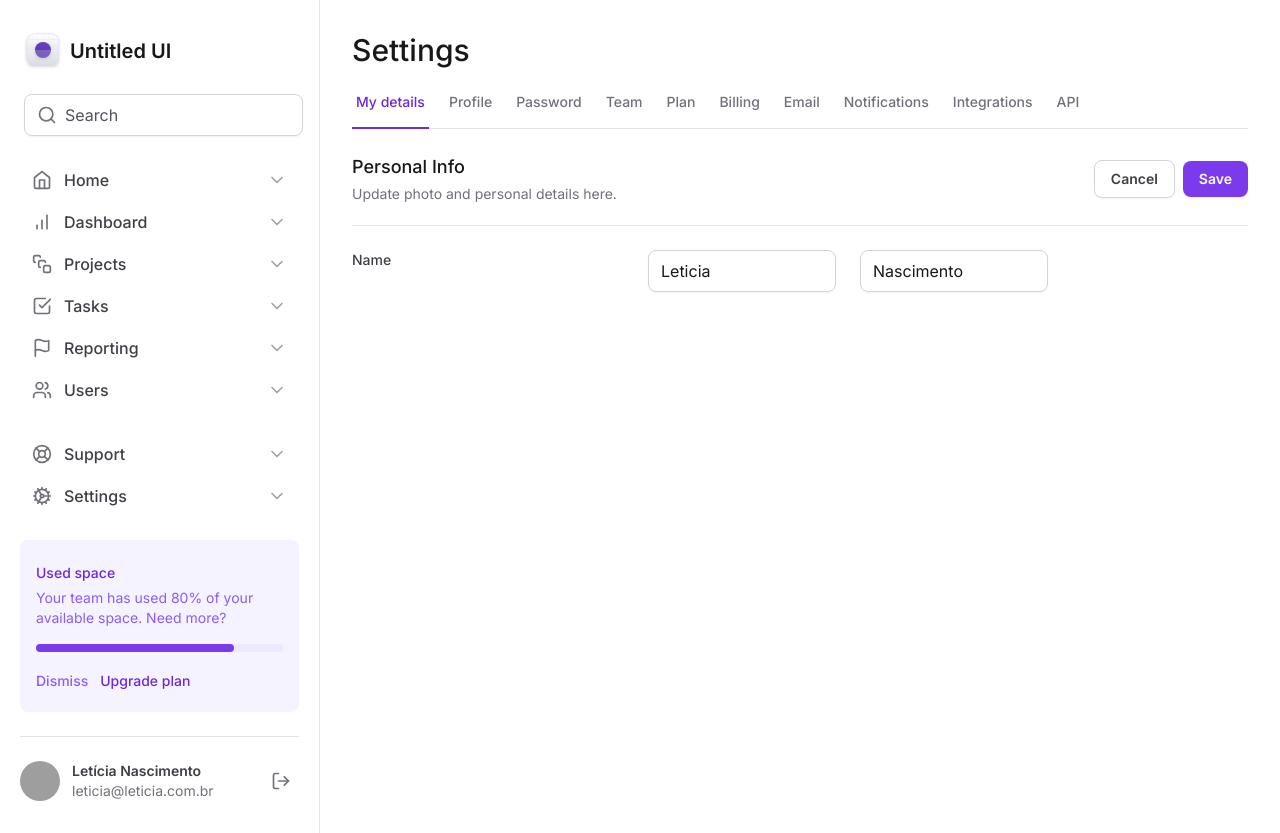
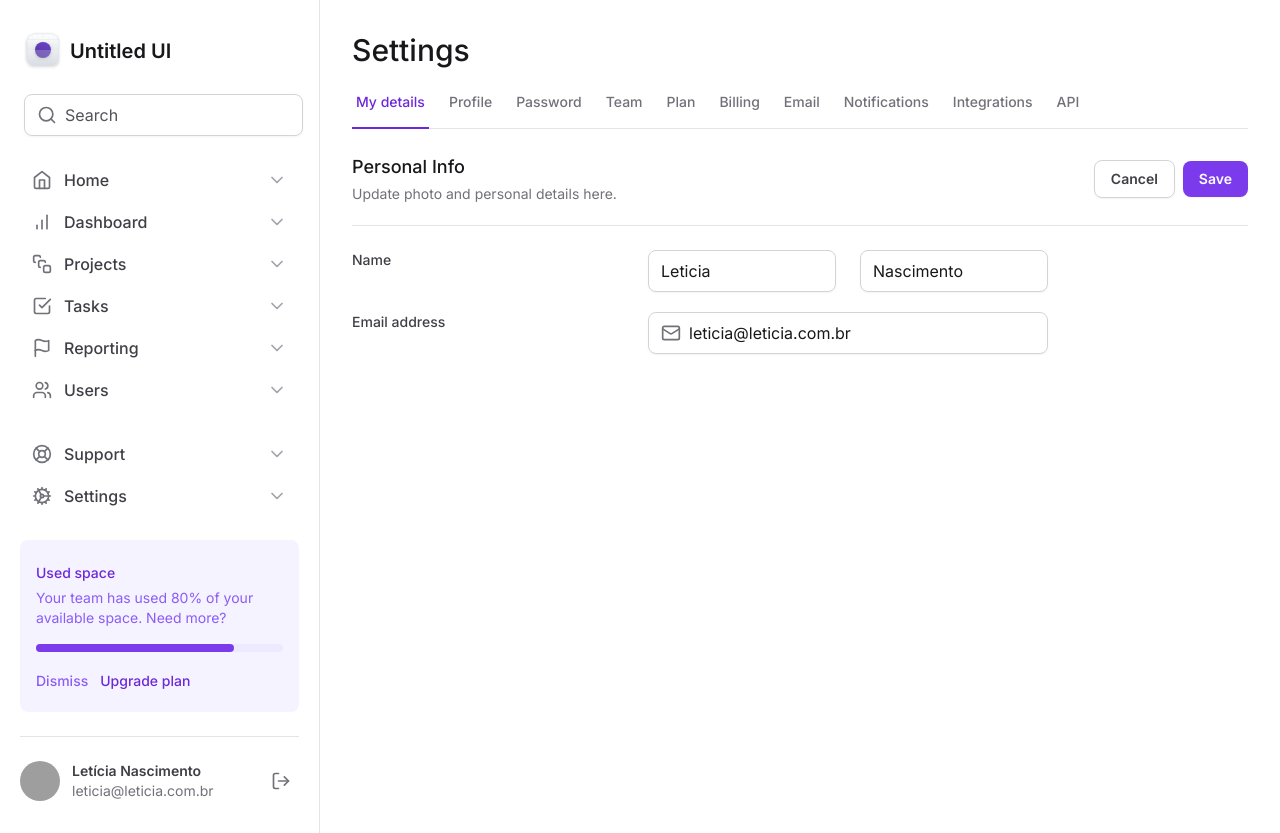
Before and after one commit to leticea/tailwind-next, a Next.js app: page / in a window 1280 px wide. Built offline with nearby package versions, Linux system fonts and the light colour scheme; grey boxes are pictures that could not be loaded.

Commit message:
feat(page.tsx): creating form input

```diff
--- a/src/app/page.tsx
+++ b/src/app/page.tsx
@@ -1,5 +1,6 @@
-import { InputControl, InputRoot } from "@/components/Input";
+import { InputControl, InputPrefix, InputRoot } from "@/components/Input";
 import { SettingsTabs } from "@/components/SettingsTabs";
+import { Mail } from "lucide-react";
 
 export default function Home() {
   return (
@@ -50,7 +51,25 @@ export default function Home() {
                 <InputControl defaultValue="Nascimento" />
               </InputRoot>
             </div>
-            <div />
+          </div>
+
+          <div className="grid gap-3 grid-cols-form">
+            <label
+              htmlFor="email"
+              className="text-sm font-medium text-zinc-700"
+            >
+              Email address
+            </label>
+            <InputRoot>
+            <InputPrefix>
+              <Mail className="h-5 w-5 text-zinc-500" />
+            </InputPrefix>
+              <InputControl
+                id="email"
+                type="email"
+                defaultValue="leticia@leticia.com.br"
+              />
+            </InputRoot>
           </div>
         </form>
       </div>
```
